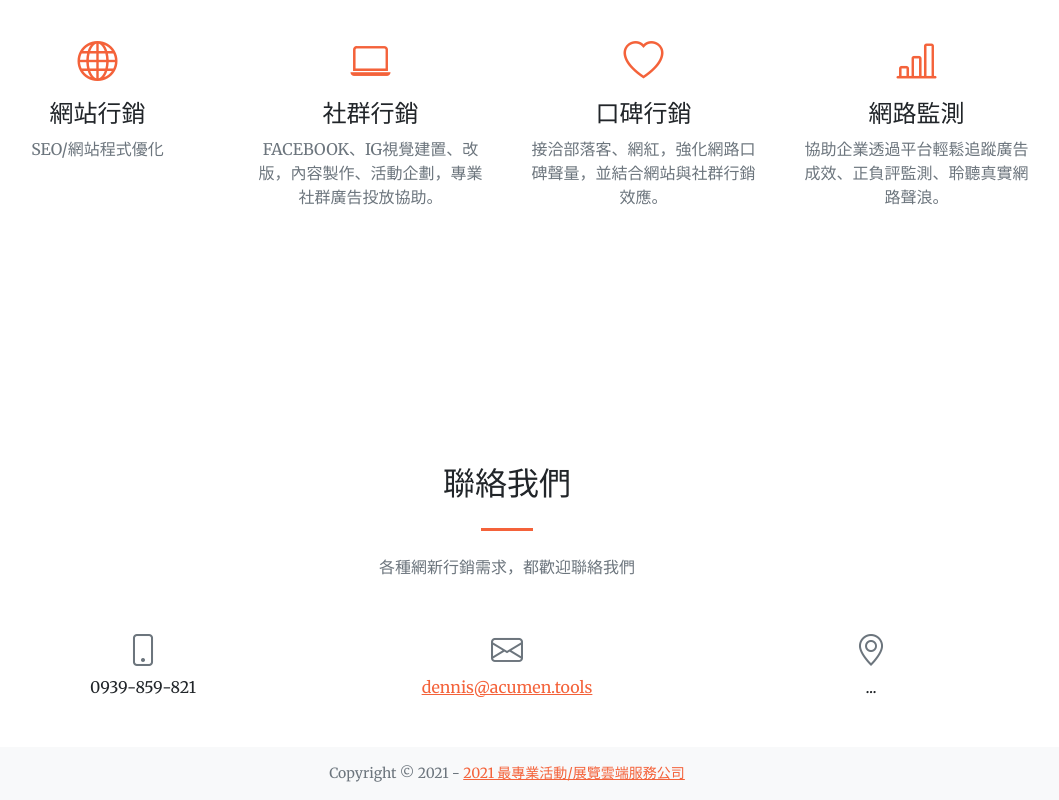
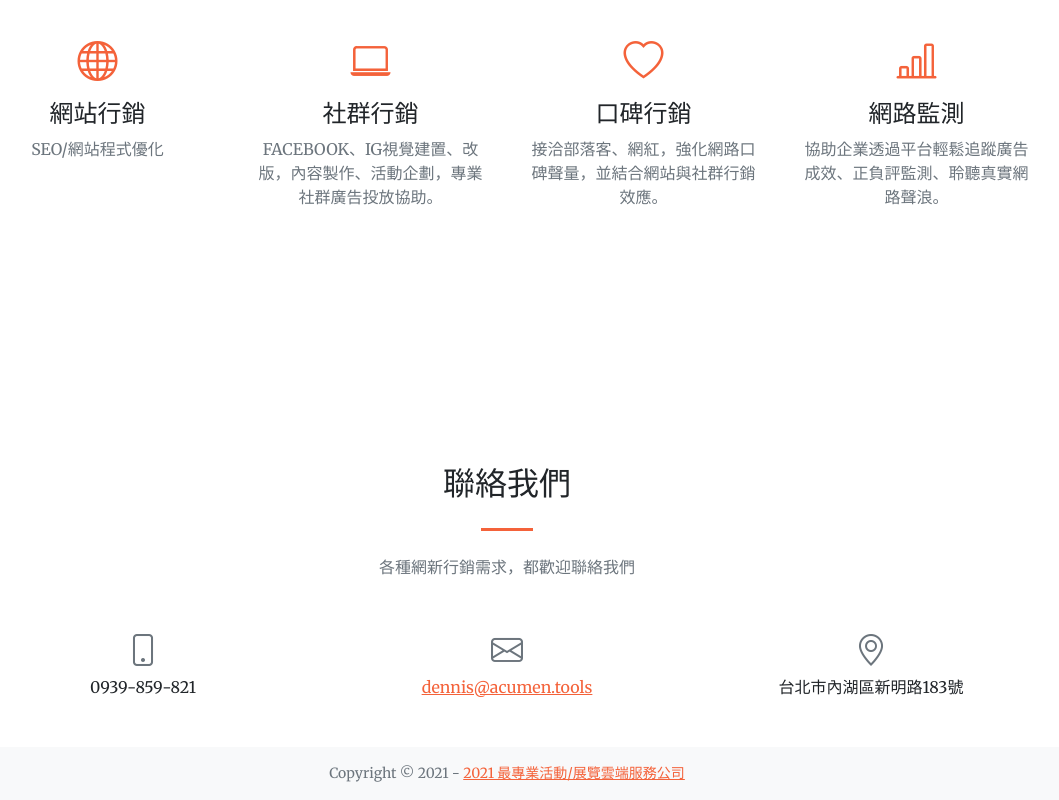
Before and after one commit to denniskk2002/ATOfficalWeb, a plain HTML site: page index.html in a window 1280 px wide. Shown: the part 1258-2058 px from the top of the page, without its empty margins (133-1192 px from the left). Drawn offline with nearby package versions, Linux system fonts and the light colour scheme; some packages are replaced by stand-ins of ours; a script that the page names is missing.

Commit message:
修改地址資料

```diff
--- a/index.html
+++ b/index.html
@@ -243,7 +243,7 @@
                     </div>
                     <div class="col-lg-4 text-center mb-5 mb-lg-0">
                         <i class="bi-geo-alt fs-2 mb-3 text-muted"></i>
-                        <div>...</div>
+                        <div>台北市內湖區新明路183號</div>
                     </div>
                     <!-- <div class="col-lg-4 text-center mb-5 mb-lg-0"> -->
                     <!--     <i class="bi-geo-alt fs-2 mb-3 text-muted"></i> -->
```
